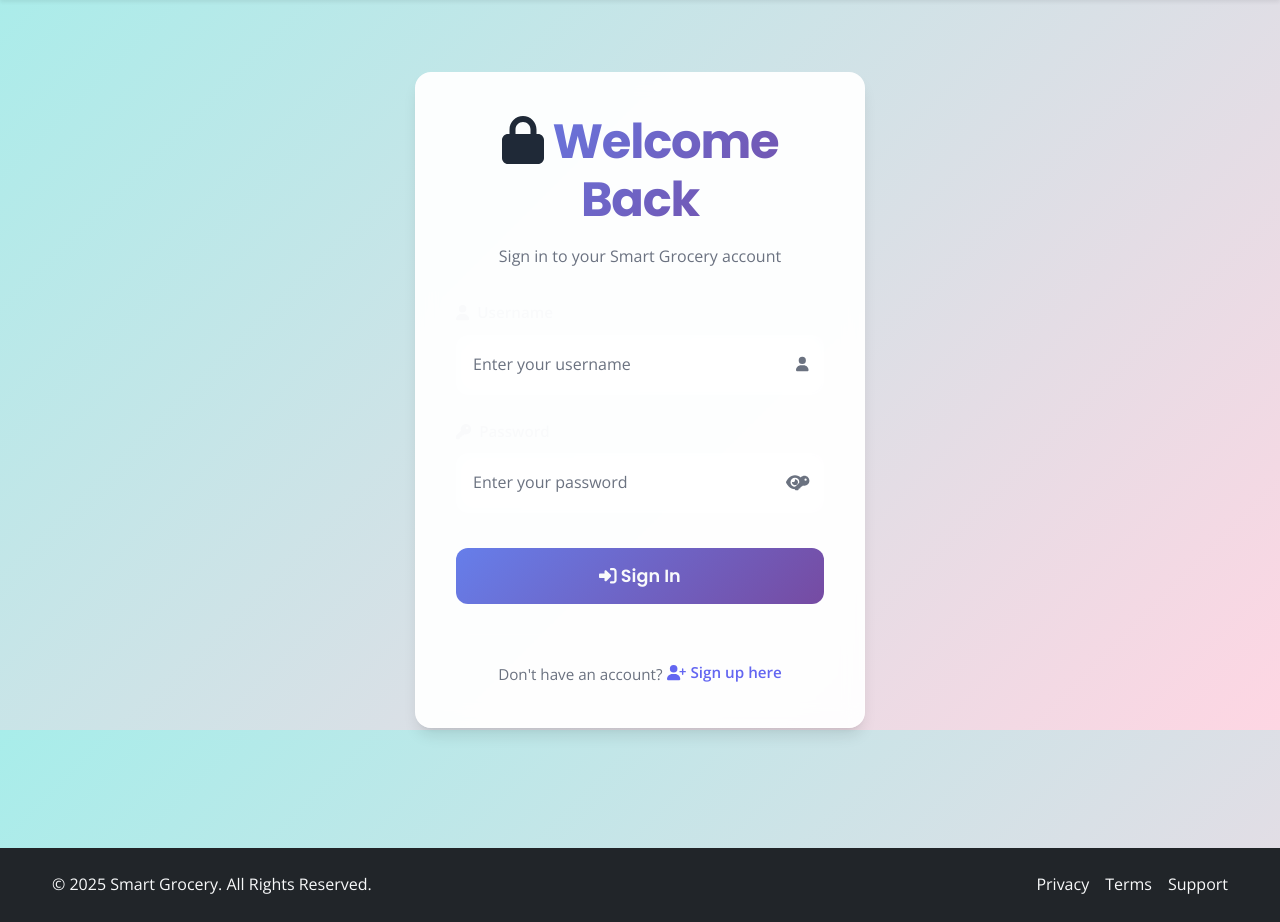
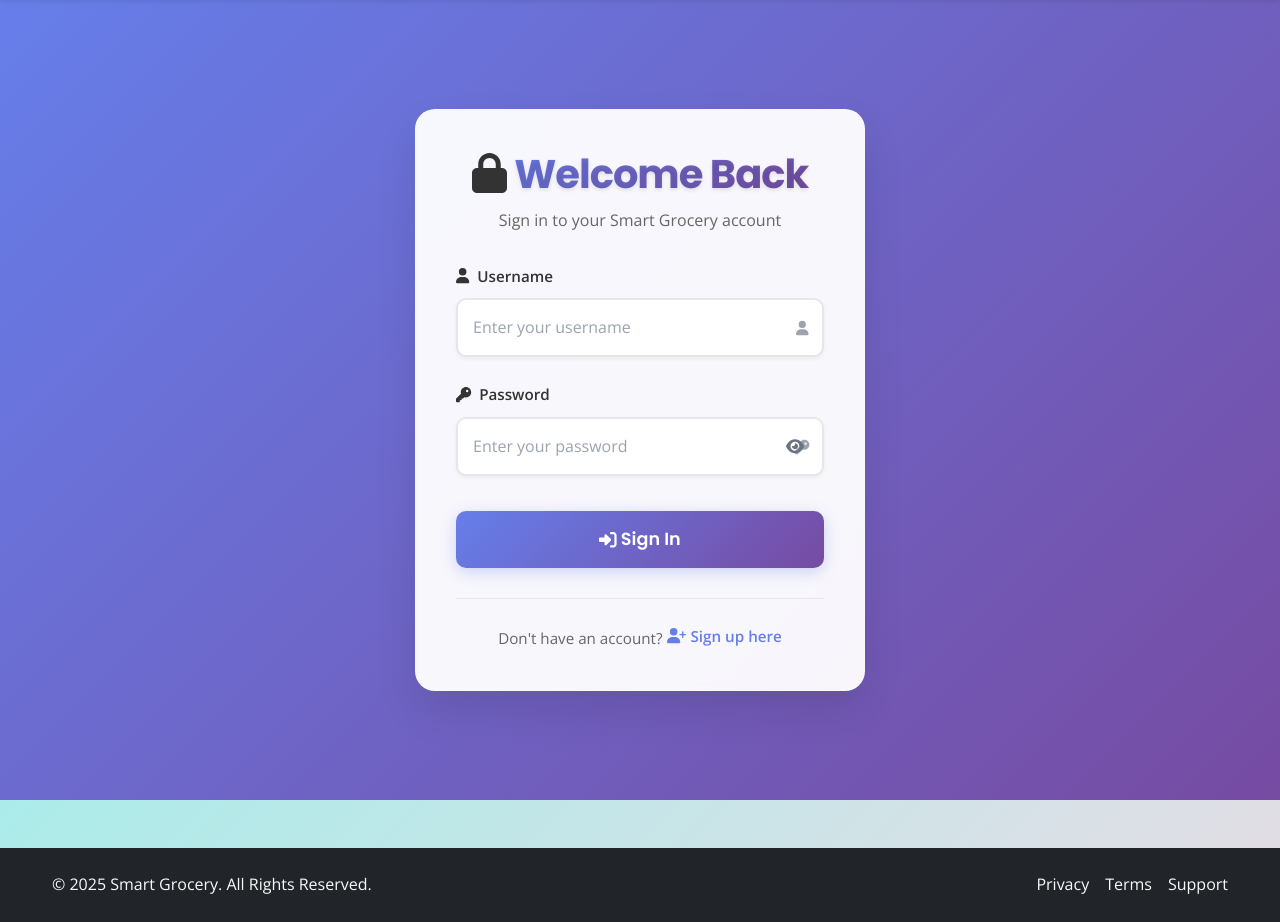
Before and after one commit to Akashkpython/Akash-, a Flask app: page /login in a window 1280 px wide. Shown: the part 70-992 px from the top of the page. Run offline with Flask 3, Linux system fonts and the light colour scheme.

Commit message:
Updated something

```diff
--- a/templates/home.html
+++ b/templates/home.html
@@ -53,9 +53,9 @@
     <div class="product-card">
       <div class="img-wrap">
         {% if item.image and item.image.strip() %}
-          <img src="{{ url_for('static', filename='uploads/' + item.image) }}" alt="{{ item.name }}" loading="lazy">
+          <img src="{{ url_for('static', filename='uploads/' + item.image) }}" alt="{{ item.name }}" loading="lazy" style="width: 100%; height: 200px; object-fit: cover; border-radius: 10px;">
         {% else %}
-          <img src="{{ url_for('static', filename='images/default-product.png') }}" alt="Default product image" loading="lazy">
+          <img src="{{ url_for('static', filename='images/default-product.png') }}" alt="Default product image" loading="lazy" style="width: 100%; height: 200px; object-fit: cover; border-radius: 10px;">
         {% endif %}
       </div>
       <div class="content">
--- a/templates/login.html
+++ b/templates/login.html
@@ -82,6 +82,7 @@
   align-items: center;
   justify-content: center;
   padding: 20px;
+  background: linear-gradient(135deg, #667eea 0%, #764ba2 100%);
 }
 
 .login-card {
@@ -89,14 +90,26 @@
   max-width: 450px;
   padding: 40px;
   text-align: center;
+  background: rgba(255, 255, 255, 0.95);
+  border-radius: 20px;
+  box-shadow: 0 20px 40px rgba(0, 0, 0, 0.1);
+  backdrop-filter: blur(10px);
 }
 
 .login-header {
   margin-bottom: 30px;
 }
 
+.login-header h1 {
+  color: #333;
+  font-size: 2.5rem;
+  font-weight: 700;
+  margin-bottom: 10px;
+  text-shadow: 0 2px 4px rgba(0, 0, 0, 0.1);
+}
+
 .login-subtitle {
-  color: var(--text-muted);
+  color: #666;
   font-size: 1rem;
   margin-top: 10px;
 }
@@ -106,7 +119,7 @@
   align-items: center;
   gap: 10px;
   padding: 15px 20px;
-  border-radius: var(--radius-lg);
+  border-radius: 10px;
   margin-bottom: 25px;
   font-weight: 500;
   animation: shake 0.5s ease-in-out;
@@ -114,7 +127,7 @@
 
 .alert-error {
   background: rgba(239, 68, 68, 0.1);
-  color: var(--danger);
+  color: #dc2626;
   border: 1px solid rgba(239, 68, 68, 0.2);
 }
 
@@ -131,7 +144,7 @@
   display: flex;
   align-items: center;
   gap: 8px;
-  color: var(--text-light);
+  color: #333;
   font-weight: 600;
   margin-bottom: 10px;
   font-size: 0.95rem;
@@ -144,24 +157,25 @@
 .form-input {
   width: 100%;
   padding: 15px 45px 15px 15px;
-  border: 2px solid rgba(255, 255, 255, 0.1);
-  border-radius: var(--radius-lg);
-  background: rgba(255, 255, 255, 0.05);
-  color: var(--text-light);
+  border: 2px solid #e5e7eb;
+  border-radius: 10px;
+  background: #ffffff;
+  color: #333;
   font-size: 1rem;
-  transition: all var(--transition-normal);
-  backdrop-filter: blur(10px);
+  transition: all 0.3s ease;
+  box-shadow: 0 2px 4px rgba(0, 0, 0, 0.05);
 }
 
 .form-input::placeholder {
-  color: var(--text-muted);
+  color: #9ca3af;
 }
 
 .form-input:focus {
   outline: none;
-  border-color: var(--primary);
-  background: rgba(255, 255, 255, 0.1);
-  box-shadow: 0 0 0 3px rgba(99, 102, 241, 0.1);
+  border-color: #667eea;
+  background: #ffffff;
+  box-shadow: 0 0 0 3px rgba(102, 126, 234, 0.1);
+  transform: translateY(-2px);
 }
 
 .input-icon {
@@ -169,7 +183,7 @@
   right: 15px;
   top: 50%;
   transform: translateY(-50%);
-  color: var(--text-muted);
+  color: #9ca3af;
   font-size: 0.9rem;
 }
 
@@ -197,31 +211,43 @@
   font-size: 1.1rem;
   font-weight: 600;
   margin-top: 10px;
+  background: linear-gradient(135deg, #667eea 0%, #764ba2 100%);
+  border: none;
+  color: white;
+  border-radius: 10px;
+  cursor: pointer;
+  transition: all 0.3s ease;
+  box-shadow: 0 4px 15px rgba(102, 126, 234, 0.3);
+}
+
+.login-btn:hover {
+  transform: translateY(-2px);
+  box-shadow: 0 6px 20px rgba(102, 126, 234, 0.4);
 }
 
 .login-footer {
-  border-top: 1px solid rgba(255, 255, 255, 0.1);
+  border-top: 1px solid #e5e7eb;
   padding-top: 25px;
 }
 
 .signup-prompt {
-  color: var(--text-muted);
+  color: #666;
   font-size: 0.95rem;
   margin: 0;
 }
 
 .signup-link {
-  color: var(--primary);
+  color: #667eea;
   text-decoration: none;
   font-weight: 600;
-  transition: color var(--transition-normal);
+  transition: color 0.3s ease;
   display: inline-flex;
   align-items: center;
   gap: 5px;
 }
 
 .signup-link:hover {
-  color: var(--primary-dark);
+  color: #5a67d8;
   text-decoration: underline;
 }
 
--- a/templates/view_items.html
+++ b/templates/view_items.html
@@ -28,9 +28,9 @@
     <div class="product-card">
       <div class="img-wrap">
         {% if item.image and item.image.strip() %}
-          <img src="{{ url_for('static', filename='uploads/' ~ item.image) }}" alt="{{ item.name }}" loading="lazy">
+          <img src="{{ url_for('static', filename='uploads/' ~ item.image) }}" alt="{{ item.name }}" loading="lazy" style="width: 100%; height: 200px; object-fit: cover; border-radius: 10px;">
         {% else %}
-          <img src="{{ url_for('static', filename='images/default-product.png') }}" alt="Default product image" loading="lazy">
+          <img src="{{ url_for('static', filename='images/default-product.png') }}" alt="Default product image" loading="lazy" style="width: 100%; height: 200px; object-fit: cover; border-radius: 10px;">
         {% endif %}
       </div>
       <div class="content">
```
Also changed, not shown: check_db.py (deleted, +0 -22 lines), fix_images.py (deleted, +0 -35 lines).
